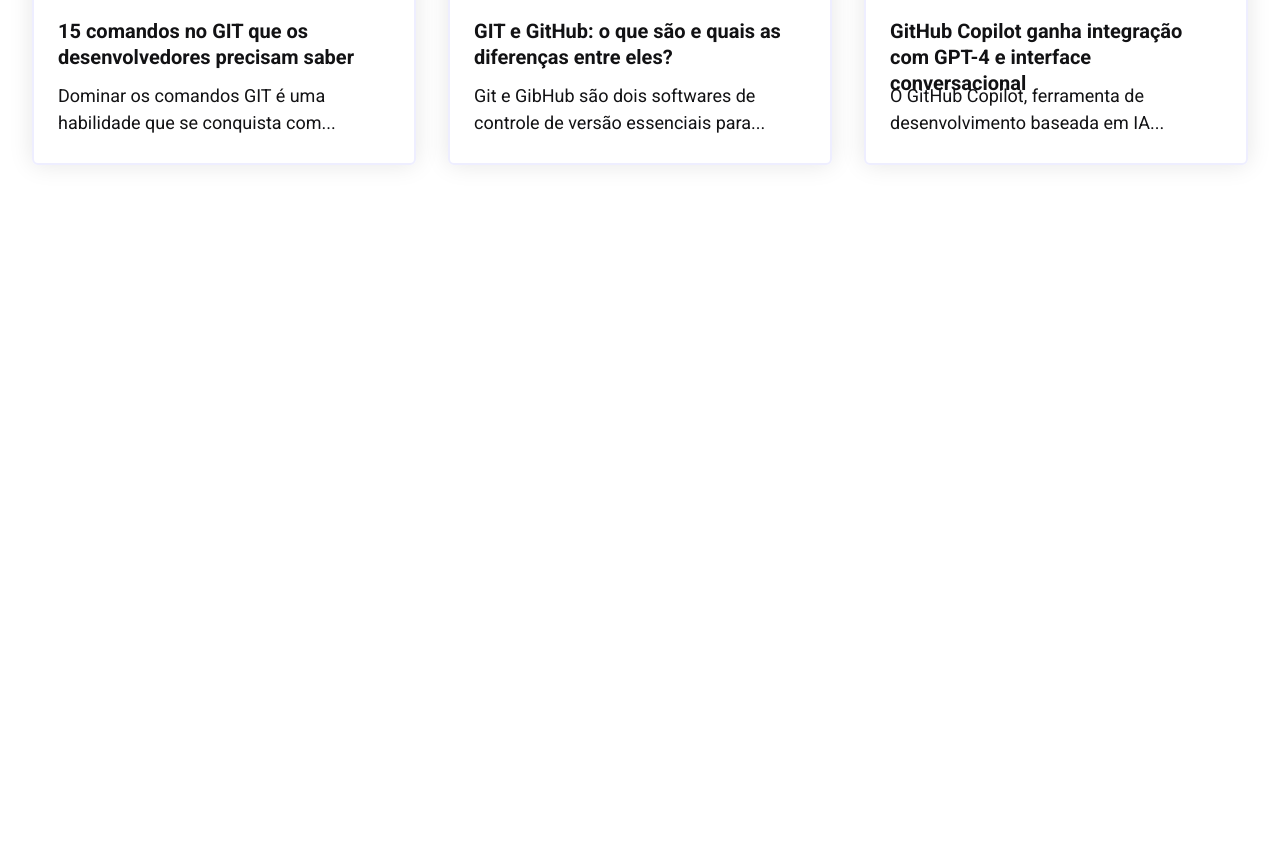
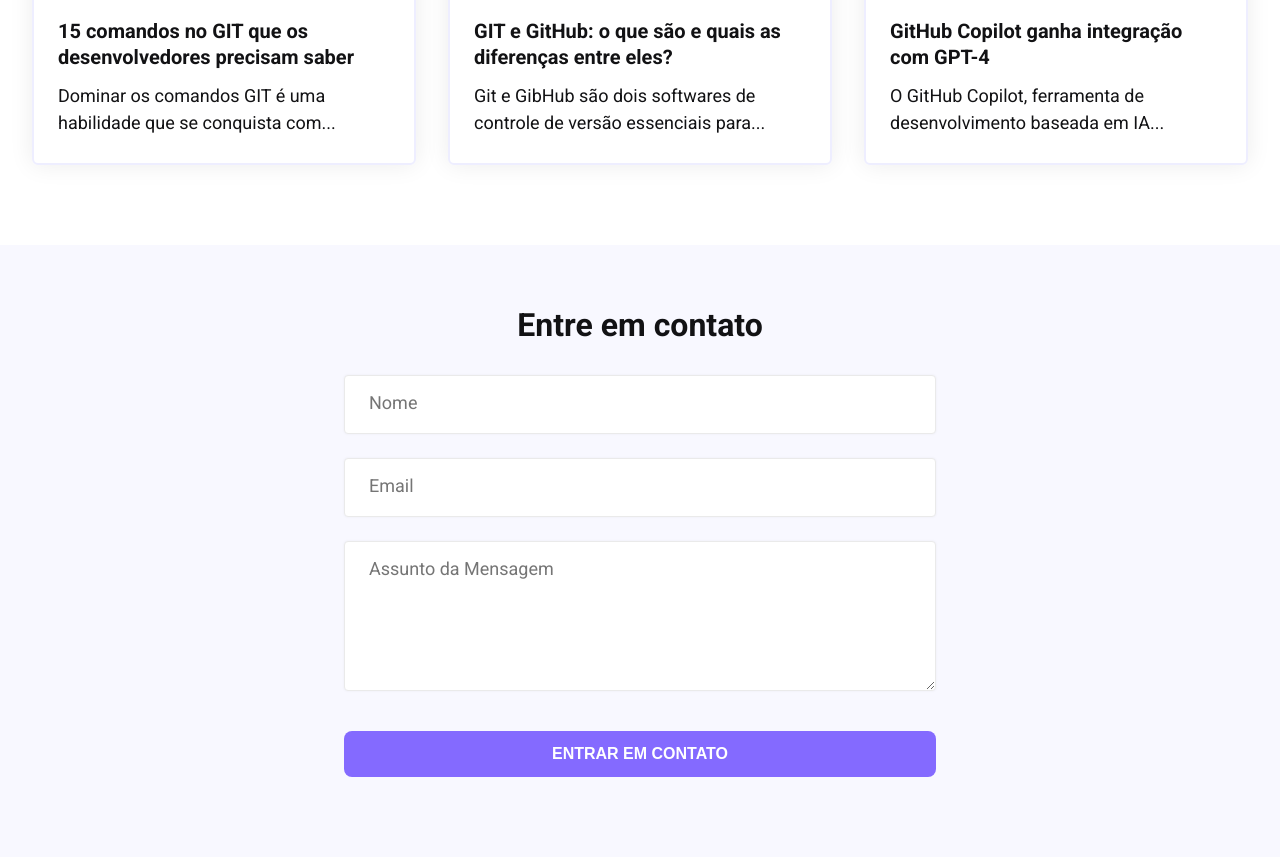
Before and after one commit to Guizzs26/tech-blog-challenge-3, a plain HTML site: page src/app/index.html in a window 1280 px wide. Shown: the part 1387-2244 px from the top of the page. Before the commit the page ends 1632 px from the top, so only its background shows below. Drawn offline with Linux system fonts and the light colour scheme.

Commit message:
feat:  add background transition in hero and form buttons

```diff
--- a/src/app/index.html
+++ b/src/app/index.html
@@ -23,7 +23,7 @@
             dicas e tendências atuais.
           </p>
 
-          <a href="#" class="btn hero-btn">Buscar artigos</a>
+          <a href="#" class="hero-btn">Buscar artigos</a>
         </div>
 
         <img src="/image/illustra.png" alt="Illustration" class="hero-img" />
@@ -31,10 +31,11 @@
     </section>
 
     <!-- Articles Section -->
+
     <div class="section-articles">
       <article class="container">
         <h2 class="article-heading">Artigos recomendados</h2>
-        <div class="grid grid--3-cols grid--center-v">
+        <div class="grid grid--3-cols">
           <div class="article-card">
             <img
               src="/image/image-1.png"
@@ -132,10 +133,9 @@
               class="article-img"
             />
 
-            <div class="article-text-box">
+            <div class="article-text-box last-box">
               <h3 class="card-heading">
-                GitHub Copilot ganha integração com GPT-4 e interface
-                conversacional
+                GitHub Copilot ganha integração com GPT-4
               </h3>
               <p class="card-description">
                 O GitHub Copilot, ferramenta de desenvolvimento baseada em IA...
@@ -145,5 +145,28 @@
         </div>
       </article>
     </div>
+
+    <!-- Form section -->
+
+    <section class="section-form">
+      <div class="form-container">
+        <h2 class="form-heading">Entre em contato</h2>
+
+        <form class="contact-form">
+          <div class="form-input-group">
+            <input type="text" placeholder="Nome" class="form-text-input" />
+
+            <input type="text" placeholder="Email" class="form-text-input" />
+
+            <textarea
+              placeholder="Assunto da Mensagem"
+              class="form-textarea-input"
+            ></textarea>
+          </div>
+
+          <button class="form-btn">Entrar em contato</button>
+        </form>
+      </div>
+    </section>
   </body>
 </html>
--- a/src/css/styles.css
+++ b/src/css/styles.css
@@ -6,6 +6,7 @@
 
 :root {
   --brand-color: #846aff;
+  --brand-shade: #775fe6;
 
   --dark: #121214;
 
@@ -56,16 +57,6 @@ body {
 
 .grid--3-cols {
   grid-template-columns: repeat(3, 1fr);
-}
-
-.grid--center-v {
-  align-items: center;
-}
-
-.btn:link,
-.btn:visited {
-  padding: 1.4rem 3.2rem;
-  border-radius: 4px;
 }
 
 /*****************/
@@ -120,13 +111,23 @@ body {
 .hero-btn:link,
 .hero-btn:visited {
   font-size: 1.8rem;
-  font-weight: 700;
+  font-weight: 500;
   text-transform: uppercase;
   text-decoration: none;
   line-height: 1.7;
 
+  padding: 1.4rem 3.2rem;
+  border-radius: 4px;
+
+  transition: all 0.3s;
+
   color: var(--white);
   background-color: var(--brand-color);
+}
+
+.hero-btn:hover,
+.hero-btn:active {
+  background-color: var(--brand-shade);
 }
 
 /* hero-img-box */
@@ -164,8 +165,9 @@ body {
   border: 2px solid var(--gray-30);
   border-radius: 0.6rem;
 
-  box-shadow: 0 0 24px rgba(0, 0, 0, 0.1);
+  box-shadow: 0 0 24px rgba(0, 0, 0, 0.08);
 
+  cursor: pointer;
   overflow: hidden;
 }
 
@@ -199,3 +201,112 @@ body {
   font-size: 1.8rem;
   line-height: 27px;
 }
+
+/* ! */
+.last-box .card-heading {
+  margin-bottom: 1.2rem; /* Add margin-bottom for spacing in the last card */
+}
+
+/*****************/
+/* FORM SECTION */
+/***************/
+
+/* Form Layout */
+
+.section-form {
+  padding: 8rem 0;
+
+  background-color: var(--gray-40);
+}
+
+.form-container {
+  width: 59.2rem;
+
+  text-align: center;
+
+  margin: 0 auto;
+}
+
+.contact-form {
+  height: 100%;
+
+  display: flex;
+  flex-direction: column;
+  justify-content: space-between;
+}
+
+.form-input-group {
+  display: flex;
+  flex-direction: column;
+  gap: 2.4rem;
+
+  margin-bottom: 4rem;
+}
+
+/* Form Content Styles */
+
+.form-heading {
+  font-size: 3.2rem;
+  font-weight: 600;
+  line-height: 1.17px;
+
+  margin-bottom: 4.8rem;
+}
+
+.form-text-input,
+.form-textarea-input {
+  width: 59.2rem;
+
+  font-family: "Roboto", sans-serif;
+  text-align: left;
+
+  padding: 1.6rem 2.4rem;
+  border: 1px solid var(--gray-20);
+  border-radius: 4px;
+
+  box-shadow: 0 0 3px rgba(0, 0, 0, 0.05);
+
+  cursor: pointer;
+
+  color: var(--gray-10);
+}
+
+.form-text-input {
+  height: 5.9rem;
+}
+
+.form-textarea-input {
+  height: 15rem;
+}
+
+.form-text-input::placeholder,
+.form-textarea-input::placeholder {
+  font-size: 1.8rem;
+  line-height: 21.09px;
+}
+
+.form-btn {
+  width: 100%;
+
+  font-size: 1.6rem;
+  font-weight: 600;
+  text-align: center;
+  text-transform: uppercase;
+
+  line-height: 1.17;
+
+  padding: 1.4rem 3.2rem;
+  border: none;
+  border-radius: 8px;
+
+  transition: all 0.3s;
+
+  cursor: pointer;
+
+  color: var(--white);
+  background-color: var(--brand-color);
+}
+
+.form-btn:hover {
+  background-color: var(--brand-shade);
+}
```
